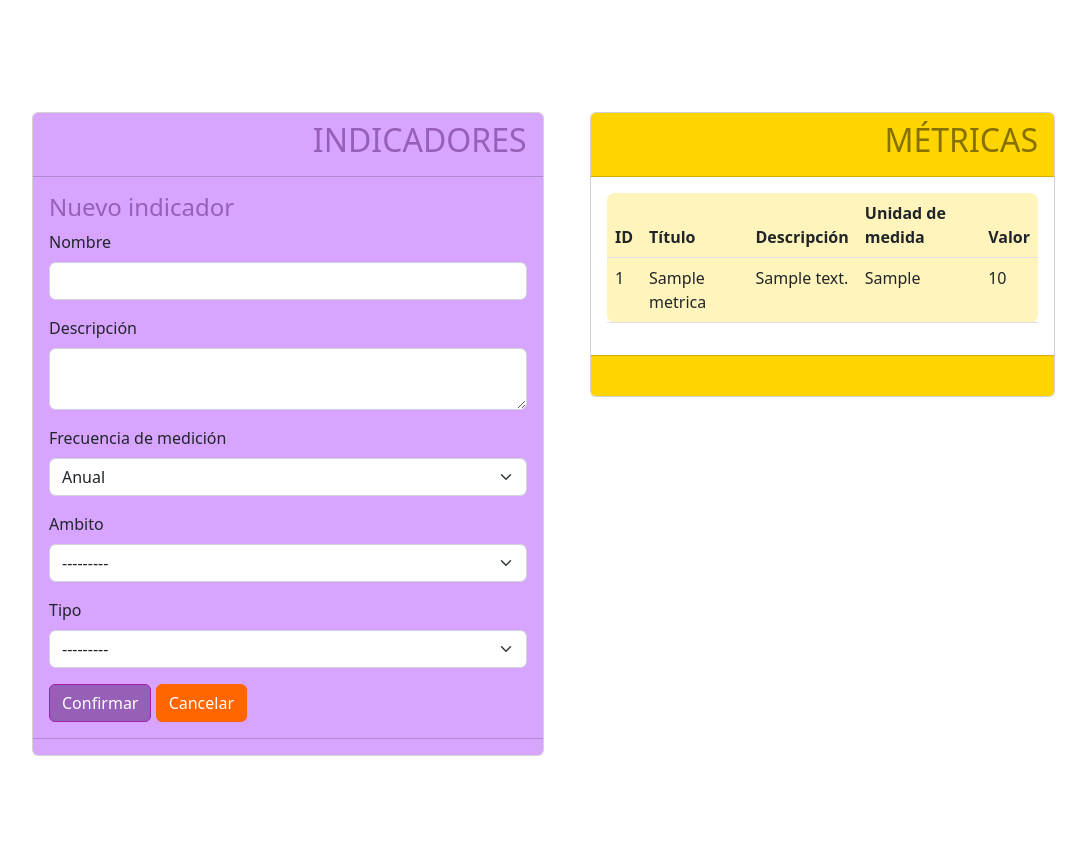
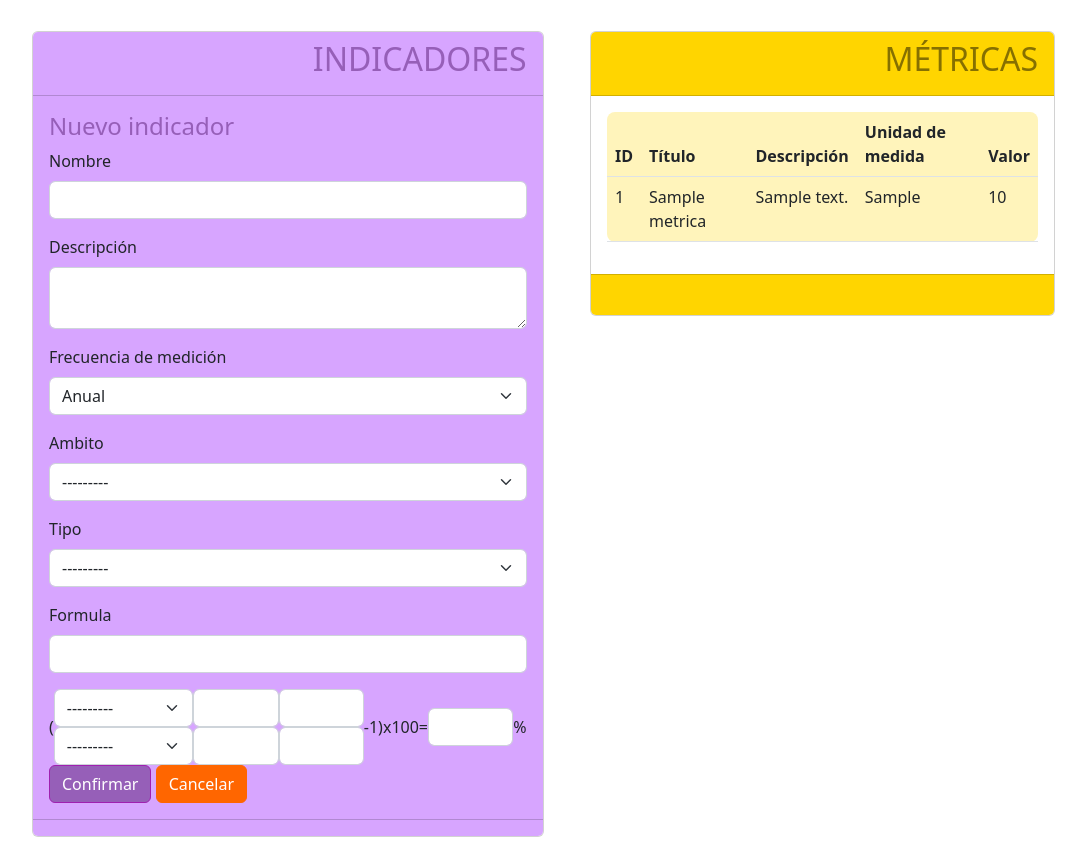
Before and after one commit to SoleGomez23/PF-MIRe, a Django app: page /indicadores/crear in a window 1280 px wide. Shown: the part 86-947 px from the top of the page, without its empty margins (50-1136 px from the left). Before the commit the page ends 842 px from the top, so only its background shows below. Run offline with Django 3.2, Linux system fonts and the light colour scheme; data comes from the database, SQL or seed files in the repository; both versions use the stored data as it was after the commit; tables that the repository leaves empty hold one stand-in row (values such as "Sample post"); some libraries are stand-ins or nearby versions.

Commit message:
agrego la no obligatoriedad de los campos de formula

```diff
--- a/MIRe2/MIReApp/models.py
+++ b/MIRe2/MIReApp/models.py
@@ -50,6 +50,14 @@
     frecuencia = models.CharField(verbose_name='Frecuencia de medición',max_length=10, choices=FRECUENCIAS,default='Anual')
     ambito = models.ForeignKey('Ambito', on_delete=models.CASCADE)
     tipo = models.ForeignKey('Tipo', on_delete=models.CASCADE)
+    formula = models.CharField(max_length=100, verbose_name='Formula', blank=True)
+    numerador = models.ForeignKey('Metrica', related_name="Numerador", on_delete=models.CASCADE)
+    denominador = models.ForeignKey('Metrica', related_name="Denominador", on_delete=models.CASCADE)
+    numerador_u_medida = models.CharField(max_length=100, verbose_name='', blank=True)
+    denominador_u_medida = models.CharField(max_length=100, verbose_name='', blank=True)
+    numerador_valor = models.CharField(max_length=100, verbose_name='', blank=True)
+    denominador_valor = models.CharField(max_length=100, verbose_name='' , blank=True)
+    resultado = models.CharField(max_length=100, verbose_name='' , blank=True)
 
     def __str__(self):
         fila = 'Nombre: ' + self.nombre + ' - ' + 'Descripcíon: ' + self.descripcion
--- a/MIRe2/MIReApp/templates/indicadores/form.html
+++ b/MIRe2/MIReApp/templates/indicadores/form.html
@@ -1,19 +1,73 @@
 <form enctype="multipart/form-data" method="post">
   {% csrf_token %}
-  {% for campo2 in formulario2 %}
-    <div class="mb-3">
-      <label for="{{ campo2.id_for_label }}" class="form-label">{{ campo2.label }}</label>
 
-      {{ campo2 }}
+      <div class="mb-3">
+        <label for="{{ formulario2.nombre.id_for_label }}" class="form-label">{{ formulario2.nombre.label }}</label>
+        {{ formulario2.nombre }}
+      </div>
+      <div class="col-12 help-text">{{ formulario2.nombre.errors }}</div>
+      <div class="mb-3">
+        <label for="{{ formulario2.descripcion.id_for_label }}" class="form-label">{{ formulario2.descripcion.label }}</label>
+        {{ formulario2.descripcion }}
+      </div>
+      <div class="col-12 help-text">{{ formulario2.descripcion.errors }}</div>
+      <div class="mb-3">
+        <label for="{{ formulario2.frecuencia.id_for_label }}" class="form-label">{{ formulario2.frecuencia.label }}</label>
+        {{ formulario2.frecuencia }}
+      </div>
+      <div class="col-12 help-text">{{ formulario2.frecuencia.errors }}</div>
+      <div class="mb-3">
+        <label for="{{ formulario2.ambito.id_for_label }}" class="form-label">{{ formulario2.ambito.label }}</label>
+        {{ formulario2.ambito }}
+      </div>
+      <div class="col-12 help-text">{{ formulario2.ambito.errors }}</div>
+      <div class="mb-3">
+        <label for="{{ formulario2.tipo.id_for_label }}" class="form-label">{{ formulario2.tipo.label }}</label>
+        {{ formulario2.tipo }}
+      </div>
+      <div class="col-12 help-text">{{ formulario2.tipo.errors }}</div>
+      <div class="mb-3">
+        <label for="{{ formulario2.formula.id_for_label }}" class="form-label">{{ formulario2.formula.label }}</label>
+        {{ formulario2.formula }}
+      </div>
+      <div class="col-12 help-text">{{ formulario2.formula.errors }}</div>
 
-    </div>
-    <div class="col-12 help-text">{{ campo2.errors }}</div>
-  {% endfor %}
- <!-- Agrega un div contenedor para el campo de tipo
- <div class="mb-3 d-none" id="campo_tipo">
-  <label for="{{ formulario2.tipo.id_for_label }}" class="form-label">{{ formulario2.tipo.label }}</label>
-  {{ formulario2.tipo }}
-</div>-->
+      <div class="horizontal-fields" style="display:flex" style="flex-direction:row" >
+        <div style="margin:auto">
+          (
+        </div>
+        <div class="field-wrapper">
+          {{ formulario2.numerador }}
+          {{ formulario2.denominador }}
+        </div>
+        <div class="field-wrapper">
+          {{ formulario2.numerador_u_medida }}
+          {{ formulario2.denominador_u_medida }}
+        </div>
+        <div class="field-wrapper">
+          {{ formulario2.numerador_valor }}
+          {{ formulario2.denominador_valor }}
+        </div>
+        <div style="margin:auto">
+          -1
+        </div>
+        <div style="margin:auto">
+          )
+        </div>
+        <div style="margin:auto">
+          x100
+        </div>
+        <div style="margin:auto">
+          =
+        </div>
+        <div style="margin:auto">
+          {{ formulario2.denominador_valor }}
+        </div>
+        <div style="margin:auto">
+          %
+        </div>
+      </div>
+
 
   <input name="" id="" class="btn btn-success" style="background-color: #965FB8;border-color: #a020b0;" type="submit" value="Confirmar">
   <a name="" id="" class="btn btn-success" style="background-color: #f60; border-color: #f60;" href="{% url 'indicadores' %}" role="button">Cancelar</a>
```
Also changed, not shown: MIRe2/MIReApp/migrations/0012_auto_20230918_1103.py (added), MIRe2/db.sqlite3.
